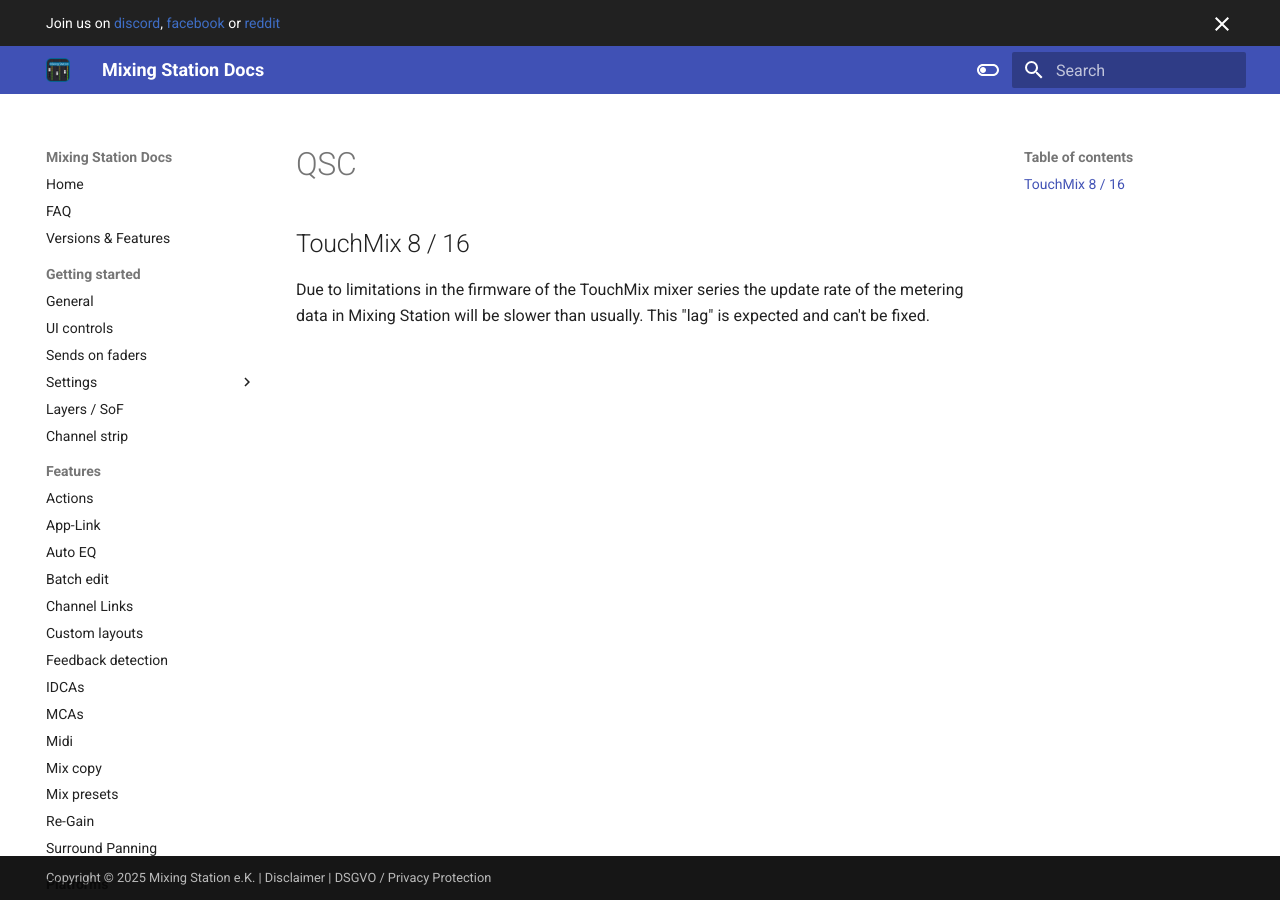
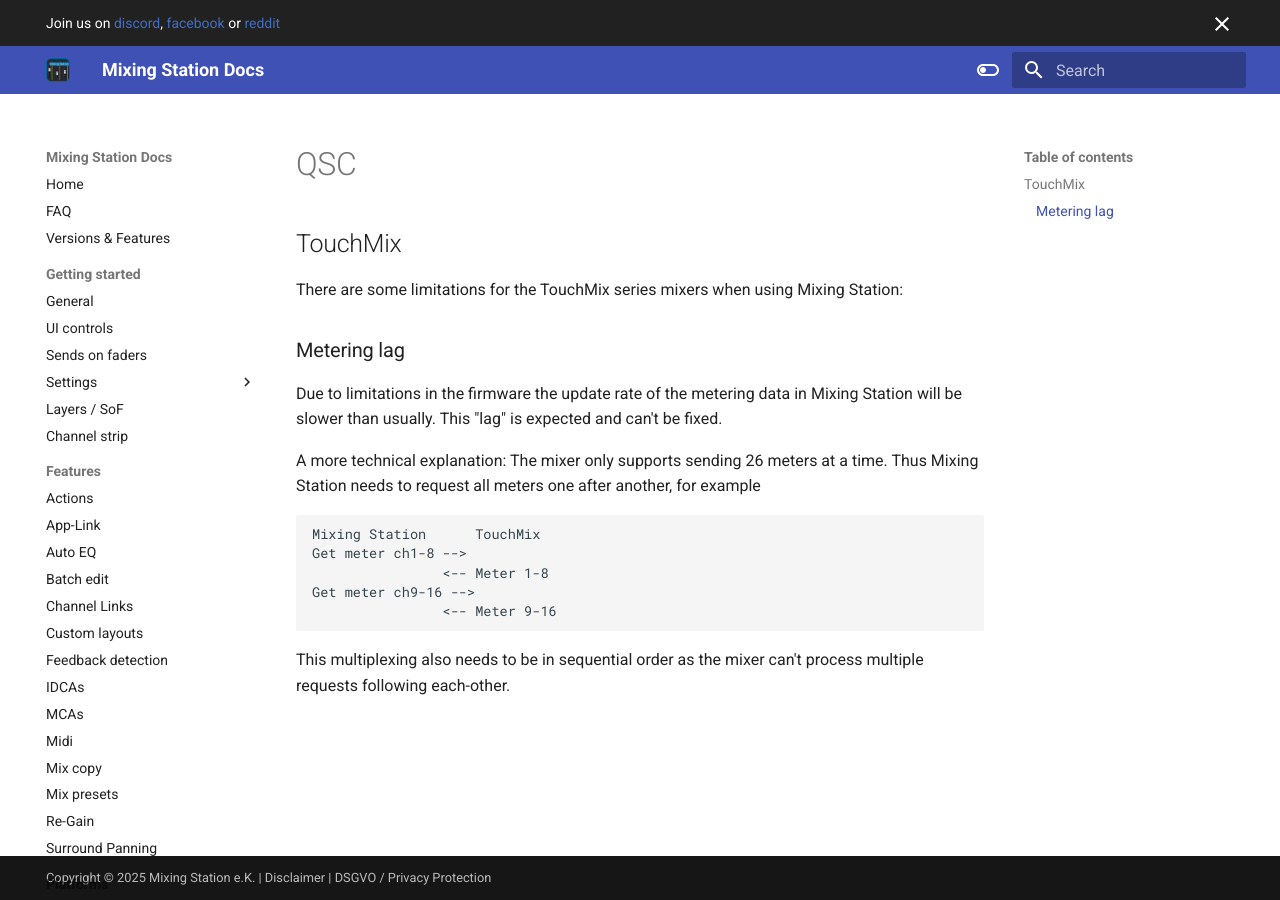
Before and after one commit to davidgiga1993/mixing-station-docs, an MkDocs documentation site: the page built from docs/qsc/general.md, in a window 1280 px wide. Built offline with MkDocs 1.6.1 and Material for MkDocs 9.7.7, drawn with Linux system fonts in a browser that asks for light colours.

Commit message:
fix: qsc missing from menu

````diff
--- a/docs/qsc/general.md
+++ b/docs/qsc/general.md
@@ -1,7 +1,24 @@
 # QSC
 
-## TouchMix 8 / 16
+## TouchMix
 
-Due to limitations in the firmware of the TouchMix mixer series
-the update rate of the metering data in Mixing Station will be
+There are some limitations for the TouchMix series mixers when using Mixing Station:
+
+### Metering lag
+
+Due to limitations in the firmware the update rate of the metering data in Mixing Station will be
 slower than usually. This "lag" is expected and can't be fixed.
+
+A more technical explanation: The mixer only supports sending 26 meters at a time.
+Thus Mixing Station needs to request all meters one after another, for example
+
+```text
+Mixing Station      TouchMix
+Get meter ch1-8 -->
+                <-- Meter 1-8
+Get meter ch9-16 -->
+                <-- Meter 9-16
+```
+
+This multiplexing also needs to be in sequential order as the mixer can't process multiple requests
+following each-other.
--- a/mkdocs.yml
+++ b/mkdocs.yml
@@ -63,12 +63,14 @@
           - General: ah/general.md
       - Mackie:
           - General: mackie/general.md
-      - PreSonous:
+      - PreSonus:
           - SL3: presonus/sl3.md
       - Soundcraft:
           - Si: soundcraft/si-performer.md
           - Vi: soundcraft/vi.md
           - HiQNet: soundcraft/hiqnet.md
+      - QSC:
+          - General: qsc/general.md
       - WING:
           - General: wing/general.md
       - XAir:
@@ -79,7 +81,7 @@
           - X32-Mix lag: xm32/network-compare.md
           - Samsung & Android 6: xm32/samsung-android6.md
       - Yamaha:
-          - DM: yamaha/dm.md
+          - DM3: yamaha/dm3.md
           - TF: yamaha/tf.md
       - Incompatible: incompatible-mixers.md
 
````
Also changed, not shown: docs/feature-list.md (+1 -1 lines), docs/yamaha/dm3.md (renamed from docs/yamaha/dm.md, +1 -1 lines).
